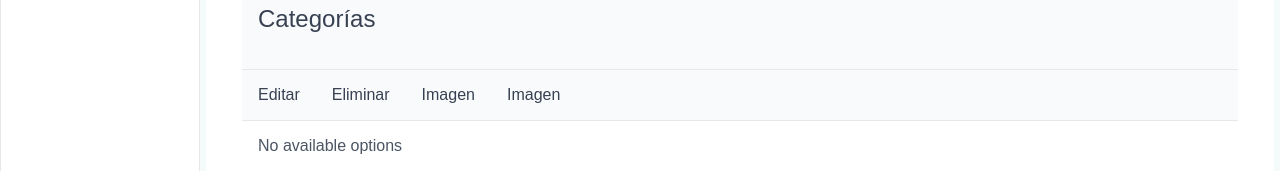
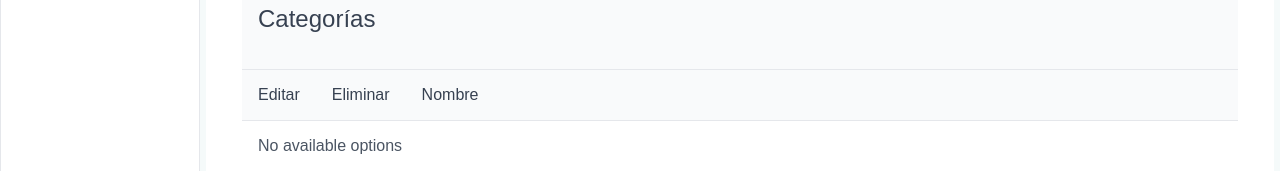
Before and after one commit to judisarodev/menusdeliciososweb, a React (Create React App) app: page /panel in a window 1280 px wide. Shown: the part 922-1093 px from the top of the page. Built offline with nearby package versions, Linux system fonts and the light colour scheme; a web font is replaced by a local one.

Commit message:
Se elimina imagen de tabla de categorías

```diff
--- a/src/backoffice/category/categories-table/CategoriesTable.js
+++ b/src/backoffice/category/categories-table/CategoriesTable.js
@@ -55,8 +55,7 @@ const CategoriesTable = () => {
         <DataTable value={categories} header={tableTitleTemplate("Categorías")} tableStyle={{ minWidth: '50rem' }} >
             <Column style={{ width: '5%' }} body={buttonTemplate} header="Editar"></Column>
             <Column style={{ width: '5%' }} body={deleteButtonTemplate} header="Eliminar"></Column>
-            <Column style={{ width: '5%' }} body={manageImageButtonTemplate} header="Imagen"></Column>
-            <Column style={{ width: '85%' }} field="name" header="Imagen"></Column>
+            <Column style={{ width: '85%' }} field="name" header="Nombre"></Column>
         </DataTable>
 
         {
```
